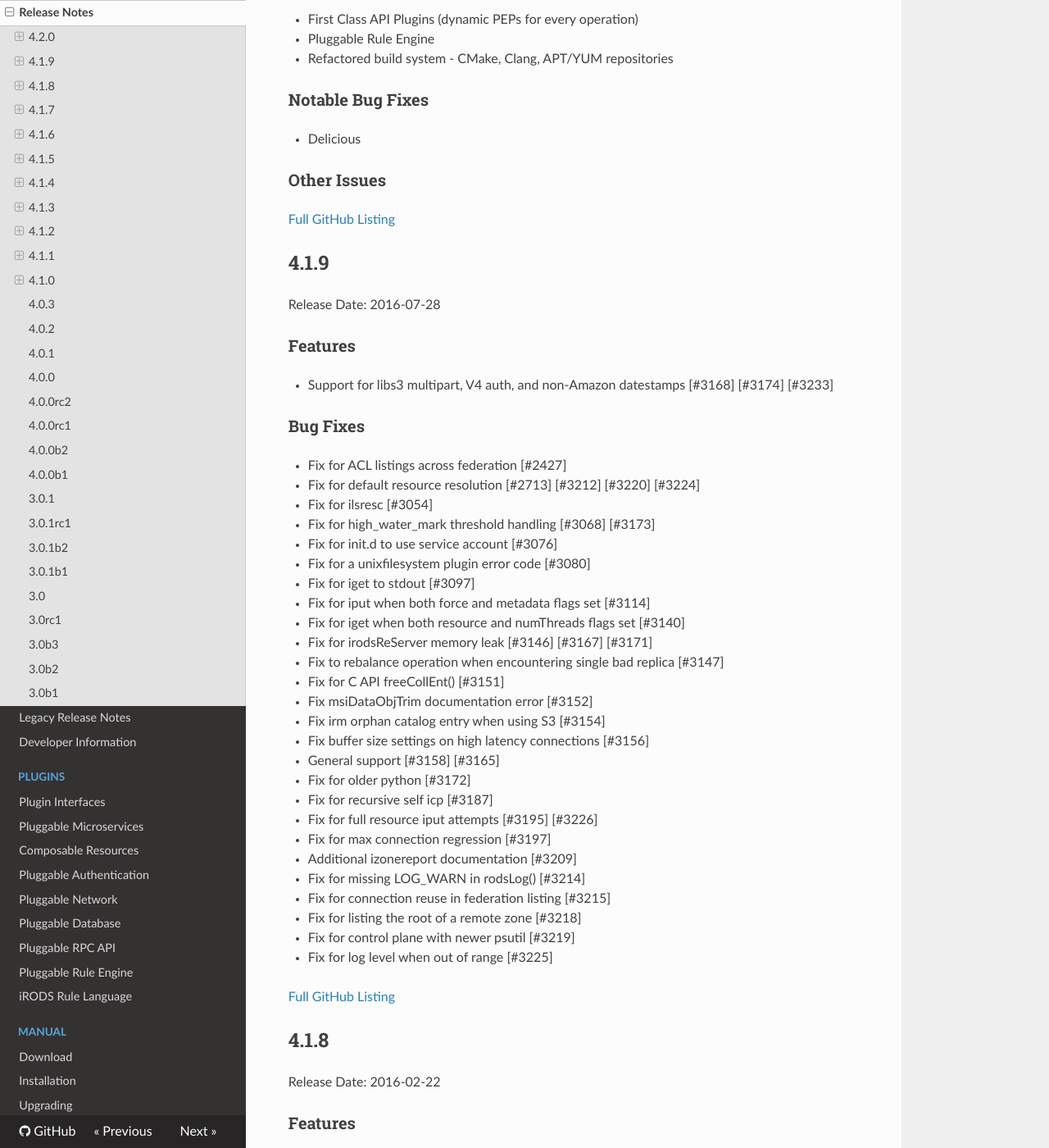
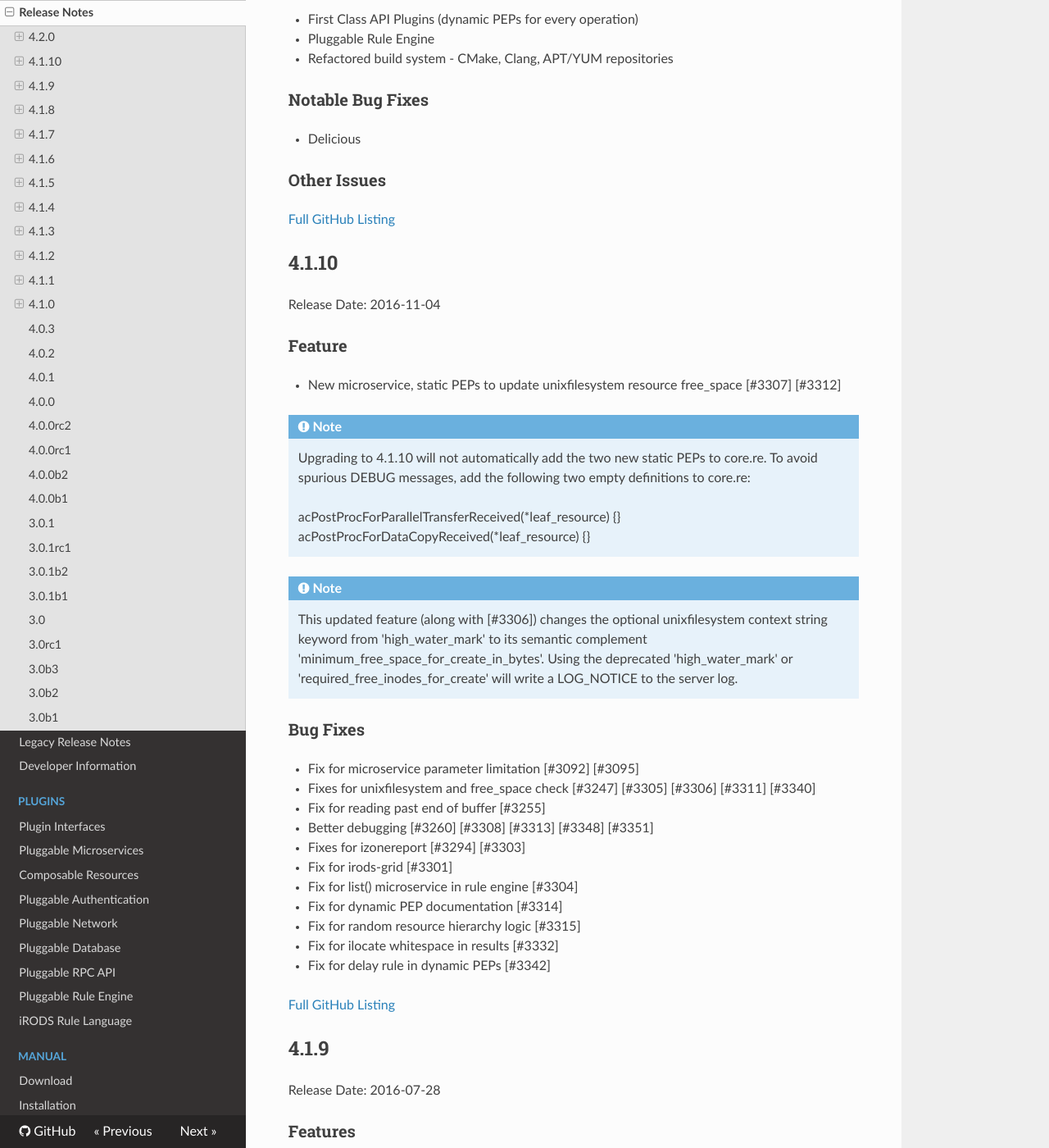
Before and after one commit to irods/irods_docs, an MkDocs documentation site: the page built from docs/release_notes.md, in a window 1280 px wide and 1400 px high, scrolled down 422 px. Shown: the whole window at 82% size. Built offline with MkDocs 1.6.1, drawn with Linux system fonts in a browser that asks for light colours; nearby versions of some CDN libraries; old or Windows-style settings are respelled for this version of MkDocs; some of the changed text lies outside the part shown.

Commit message:
4.1.10 release notes

```diff
--- a/docs/release_notes.md
+++ b/docs/release_notes.md
@@ -2,7 +2,7 @@
 
 ## 4.2.0
 
-Release Date: 2016-10-15
+Release Date: 2016-11-11
 
 - control scripts all in python
 - schemas pulled back into the source
@@ -27,6 +27,55 @@ Release Date: 2016-10-15
 ### Other Issues
 
 [Full GitHub Listing](https://github.com/irods/irods/issues?q=milestone%3A4.2.0)
+
+## 4.1.10
+
+Release Date: 2016-11-04
+
+### Feature
+
+ - New microservice, static PEPs to update unixfilesystem resource free_space [#3307] [#3312]
+
+!!! Note
+    Upgrading to 4.1.10 will not automatically add the two new static PEPs
+    to core.re.  To avoid spurious DEBUG messages, add the following two
+    empty definitions to core.re:
+
+    acPostProcForParallelTransferReceived(\*leaf_resource) {}
+    acPostProcForDataCopyReceived(\*leaf_resource) {}
+
+!!! Note
+    This updated feature (along with [#3306]) changes the optional
+    unixfilesystem context string keyword from 'high_water_mark' to its
+    semantic complement 'minimum_free_space_for_create_in_bytes'.  Using
+    the deprecated 'high_water_mark' or 'required_free_inodes_for_create'
+    will write a LOG_NOTICE to the server log.
+
+### Bug Fixes
+
+ - Fix for microservice parameter limitation [#3092] [#3095]
+
+ - Fixes for unixfilesystem and free_space check [#3247] [#3305] [#3306] [#3311] [#3340]
+
+ - Fix for reading past end of buffer [#3255]
+
+ - Better debugging [#3260] [#3308] [#3313] [#3348] [#3351]
+
+ - Fixes for izonereport [#3294] [#3303]
+
+ - Fix for irods-grid [#3301]
+
+ - Fix for list() microservice in rule engine [#3304]
+
+ - Fix for dynamic PEP documentation [#3314]
+
+ - Fix for random resource hierarchy logic [#3315]
+
+ - Fix for ilocate whitespace in results [#3332]
+
+ - Fix for delay rule in dynamic PEPs [#3342]
+
+ [Full GitHub Listing](https://github.com/irods/irods/issues?q=milestone%3A4.1.10)
 
 ## 4.1.9
 
```
